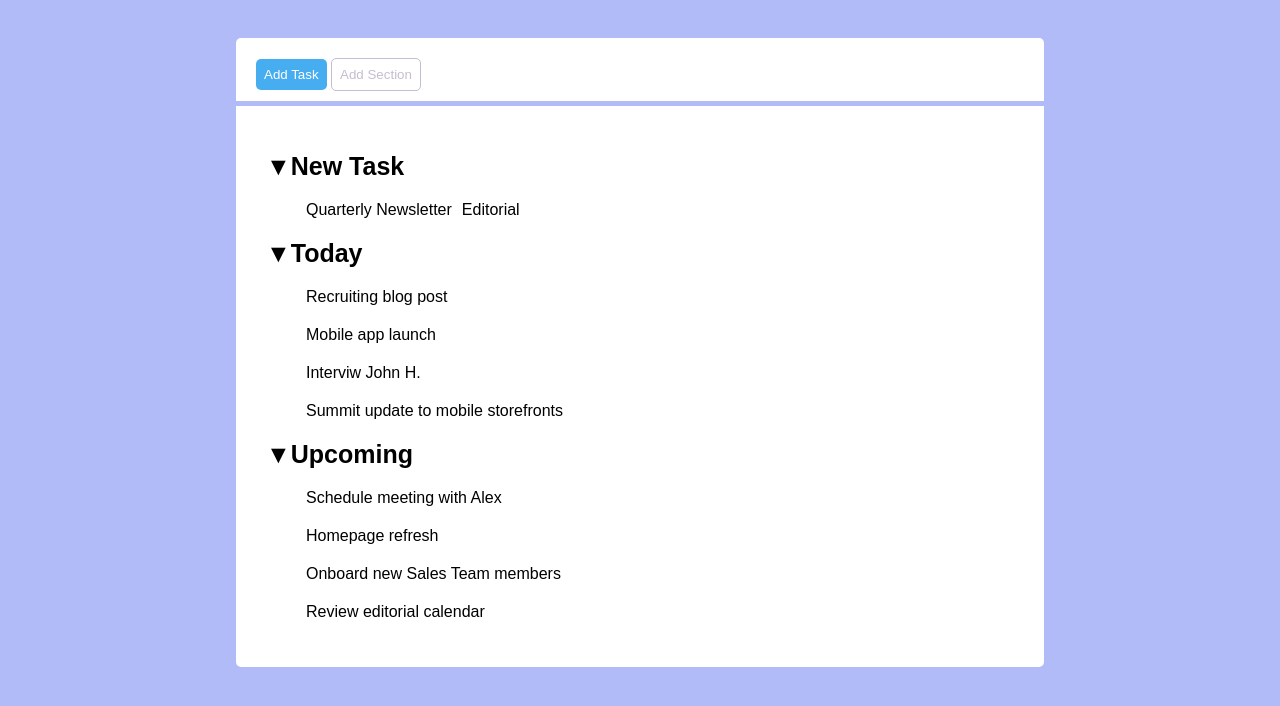
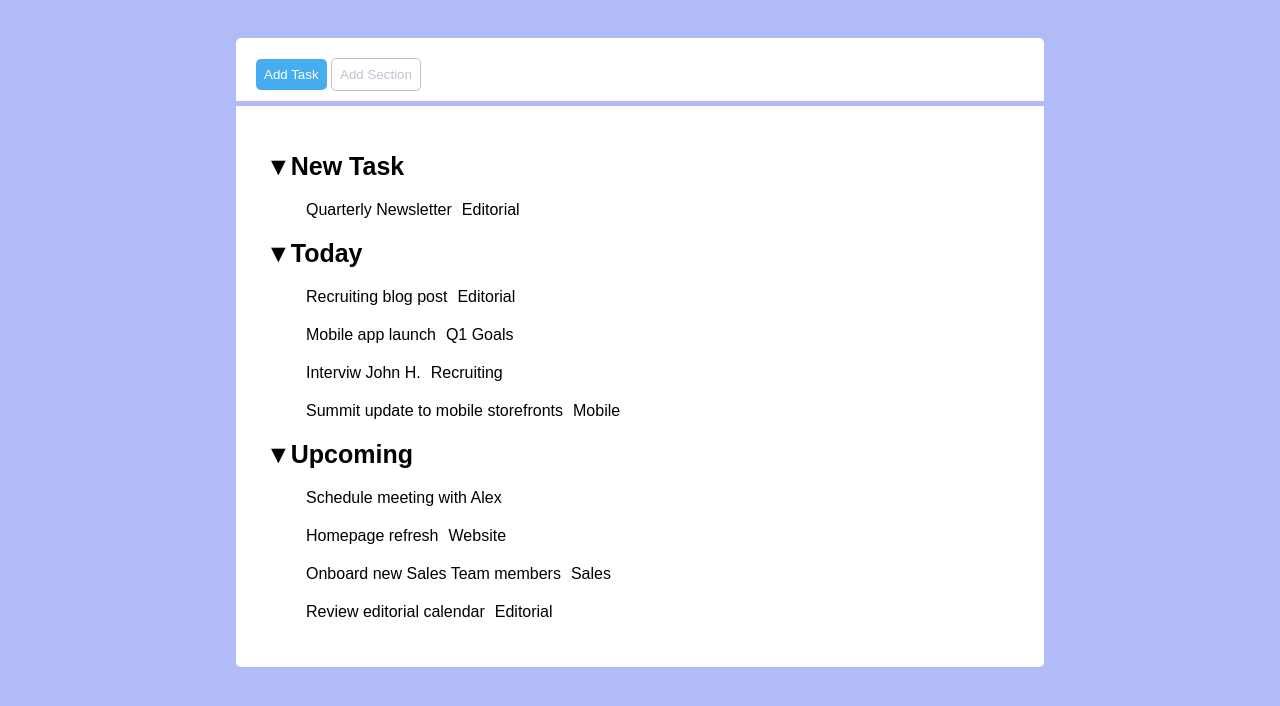
Before and after one commit to smschn/html-css-toboolist, a plain HTML site: page index.html in a window 1280 px wide. Shown: the part 82-788 px from the top of the page. Drawn offline with Linux system fonts and the light colour scheme.

Commit message:
Working on tags

```diff
--- a/index.html
+++ b/index.html
@@ -29,17 +29,17 @@
                         </ul>
                     <li class="list-title">Today</li>
                         <ul>
-                            <li class="check">Recruiting blog post</li><br>
-                            <li class="check">Mobile app launch</li><br>
-                            <li class="cross">Interviw John H.</li><br>
-                            <li class="check">Summit update to mobile storefronts</li><br>
+                            <li class="check">Recruiting blog post</li><span>Editorial</span><br>
+                            <li class="check">Mobile app launch</li><span>Q1 Goals</span><br>
+                            <li class="cross">Interviw John H.</li><span>Recruiting</span><br>
+                            <li class="check">Summit update to mobile storefronts</li><span>Mobile</span><br>
                         </ul>
                     <li class="list-title">Upcoming</li>
                         <ul>
                             <li class="cross">Schedule meeting with Alex</li><br>
-                            <li class="check">Homepage refresh</li><br>
-                            <li class="check">Onboard new Sales Team members</li><br>
-                            <li class="check">Review editorial calendar</li><br>
+                            <li class="check">Homepage refresh</li><span>Website</span><br>
+                            <li class="check">Onboard new Sales Team members</li><span>Sales</span><br>
+                            <li class="check">Review editorial calendar</li><span>Editorial</span><br>
                         </ul>
                 </ul>
             </div>
```
